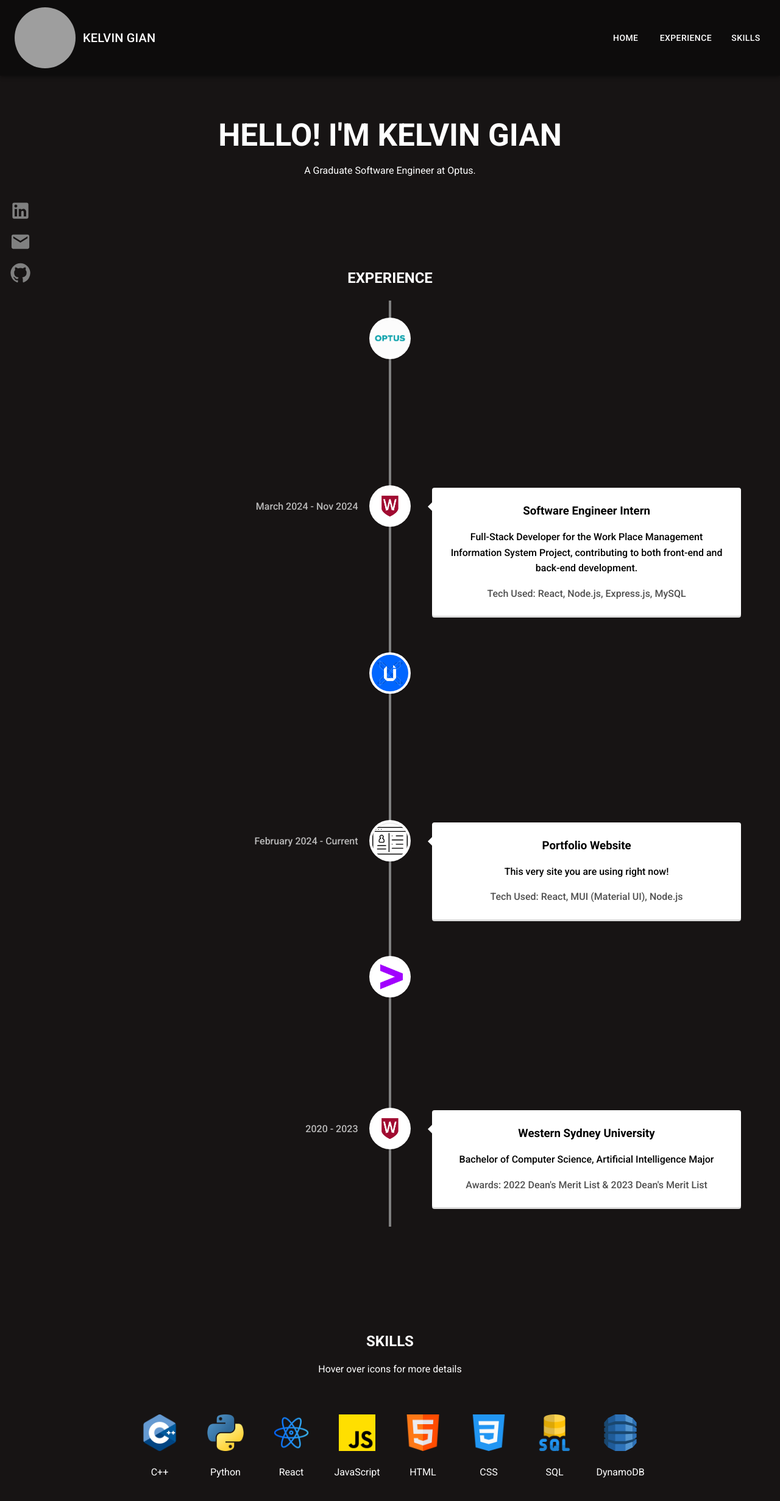
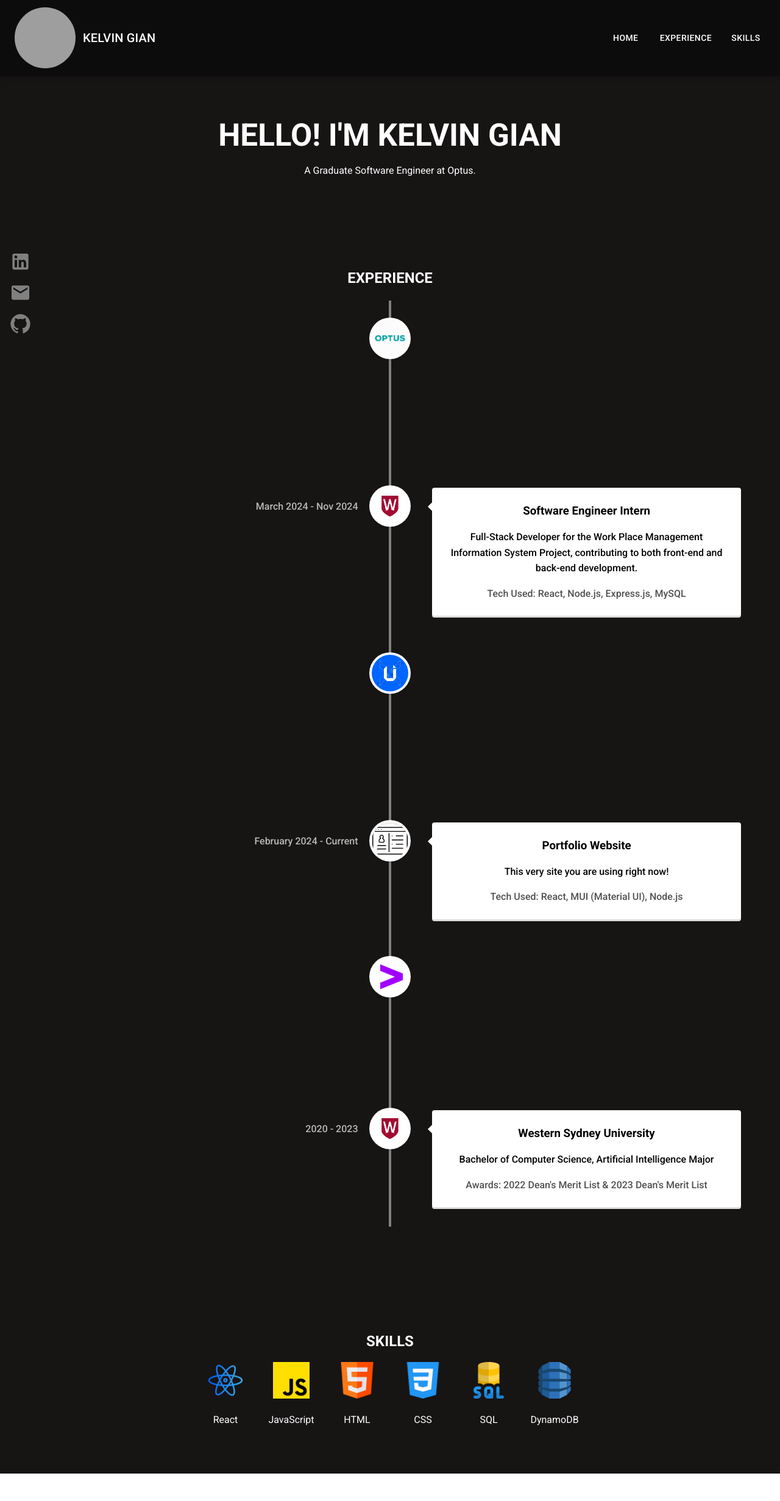
Before and after one commit to kelvin0012/my-website, a React (Vite) app: page / in a window 1280 px wide. Shown: the top 2462 px of the page at 61% size. After the commit the page ends 2417 px from the top, so only its background shows below. Built offline with nearby package versions, Linux system fonts and the light colour scheme; grey boxes are pictures that could not be loaded.

Commit message:
Fixed drawer not closing when clicking headnav links, sidenav covering initials and removed skills info on hover

```diff
--- a/src/components/HeadNav.jsx
+++ b/src/components/HeadNav.jsx
@@ -14,18 +14,22 @@ export const HeadNav = () => {
         setDrawerOpen(open);
     };
 
+    const handleLinkClick = () => {
+        setDrawerOpen(false);
+    };
+
     const drawer = (
         <List sx={{ backgroundColor: 'black', height: '100%', color: 'white' }}>
-            <ListItem onClick={() => window.scrollTo({ top: 0, behavior: 'smooth' })} sx={{ justifyContent: 'center' }}>
+            <ListItem onClick={() => { window.scrollTo({ top: 0, behavior: 'smooth' }); handleLinkClick(); }} sx={{ justifyContent: 'center' }}>
                 <Button className="underlineHover" sx={{ color: 'white', width: '100%' }} color='inherit'>Home</Button>
             </ListItem>
             <ListItem sx={{ justifyContent: 'center' }}>
-                <Link to="projectsTitle" smooth duration={500} style={{ width: '100%' }}>
+                <Link to="projectsTitle" smooth duration={500} style={{ width: '100%' }} onClick={handleLinkClick}>
                     <Button className="underlineHover" sx={{ color: 'white', width: '100%' }} color='inherit'>Experience</Button>
                 </Link>
             </ListItem>
             <ListItem sx={{ justifyContent: 'center' }}>
-                <Link to="skills" smooth duration={500} style={{ width: '100%' }}>
+                <Link to="skills" smooth duration={500} style={{ width: '100%' }} onClick={handleLinkClick}>
                     <Button className="underlineHover" sx={{ color: 'white', width: '100%' }} color='inherit'>Skills</Button>
                 </Link>
             </ListItem>
--- a/src/components/SideNav.jsx
+++ b/src/components/SideNav.jsx
@@ -5,23 +5,22 @@ import { Box, ListItemButton } from '@mui/material';
 
 export const SideNav = () => {
     return (
-        <Box sx={{ maxWidth: 240, backgroundColor: 'rgb(23, 20, 20)'}}>
+        <Box sx={{ maxWidth: 35, backgroundColor: 'rgb(23, 20, 20)', position: 'fixed', top: '60%', transform: 'translateY(-50%)', padding: 2 }}>
             <a rel="noreferrer" target="_blank" href="https://www.linkedin.com/in/kelvin-gian-228887263/">
-                <ListItemButton>
-                    <LinkedInIcon fontSize="large" style={{color: 'gray'}}></LinkedInIcon>
+                <ListItemButton sx={{ justifyContent: 'center' }}>
+                    <LinkedInIcon fontSize="large" style={{ color: 'gray' }} />
                 </ListItemButton>
             </a>
             <a rel="noreferrer" target="_blank" href="mailto:kelvingian.business@gmail.com">
-                <ListItemButton>
-                    <EmailIcon fontSize="large" style={{color: 'gray'}}></EmailIcon>
+                <ListItemButton sx={{ justifyContent: 'center' }}>
+                    <EmailIcon fontSize="large" style={{ color: 'gray' }} />
                 </ListItemButton>
             </a>
             <a rel="noreferrer" target="_blank" href="https://github.com/kelvin0012">
-                <ListItemButton>
-                    <GitHubIcon fontSize="large" style={{color: 'gray'}}></GitHubIcon>
+                <ListItemButton sx={{ justifyContent: 'center' }}>
+                    <GitHubIcon fontSize="large" style={{ color: 'gray' }} />
                 </ListItemButton>
             </a>
         </Box>
-
-    )
-}
+    );
+};
--- a/src/components/Skills.jsx
+++ b/src/components/Skills.jsx
@@ -18,41 +18,6 @@ export const Skills = () => {
             <Grid container direction="row" justifyContent="center" alignItems="center" spacing={2}>
                 <Grid item xs={12}>
                     <h2 className="skillsTitle">SKILLS</h2>
-                    <p className="hoverText">Hover over icons for more details</p>
-                </Grid>
-                <Grid item xs={6} sm={3} md={1}>
-                    <Tooltip title="Strong foundation" placement="top" PopperProps={{
-                        popperOptions: {
-                            modifiers: [
-                                {
-                                    name: 'offset',
-                                    options: {
-                                        offset: [0, 50],
-                                    },
-                                },
-                            ],
-                        },
-                    }}>
-                        <img className="skillsIcon" src={cppIcon} alt="CPP Icon Image" />
-                        <p>C++</p>
-                    </Tooltip>
-                </Grid>
-                <Grid item xs={6} sm={3} md={1}>
-                    <Tooltip title="Extensive experience" placement="top" PopperProps={{
-                        popperOptions: {
-                            modifiers: [
-                                {
-                                    name: 'offset',
-                                    options: {
-                                        offset: [0, 50],
-                                    },
-                                },
-                            ],
-                        },
-                    }}>
-                        <img className="skillsIcon" src={pythonIcon} alt="Python Icon Image" />
-                        <p>Python</p>
-                    </Tooltip>
                 </Grid>
                 <Grid item xs={6} sm={3} md={1}>
                     <img className="skillsIcon" src={reactIcon} alt="React Icon Image" />
```
